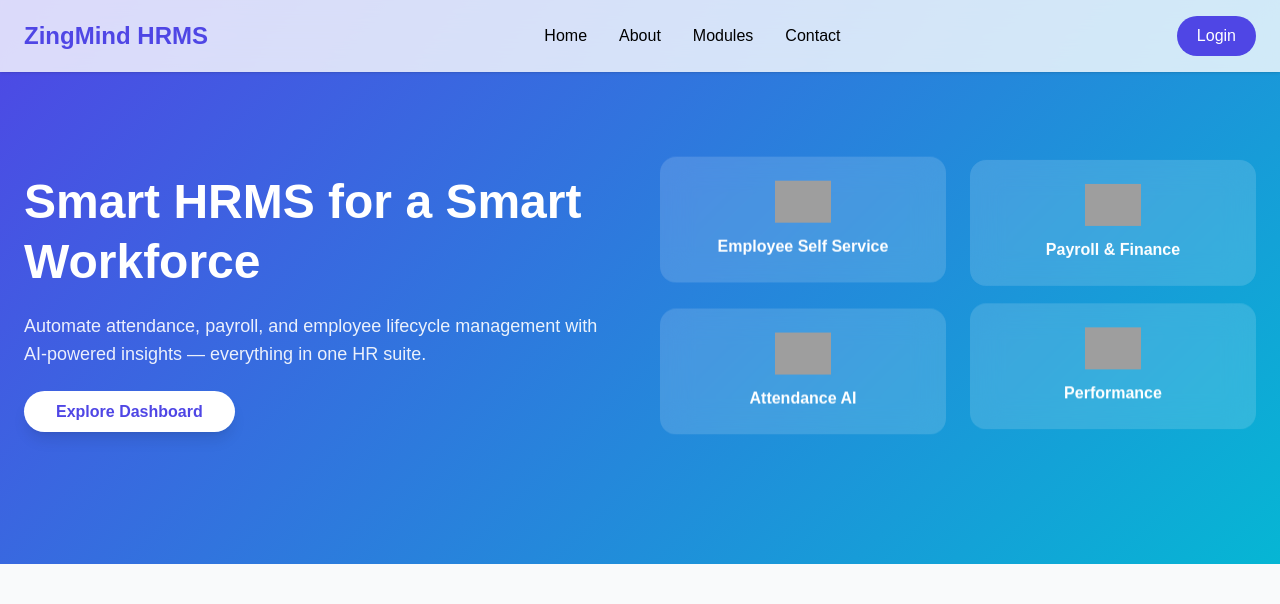
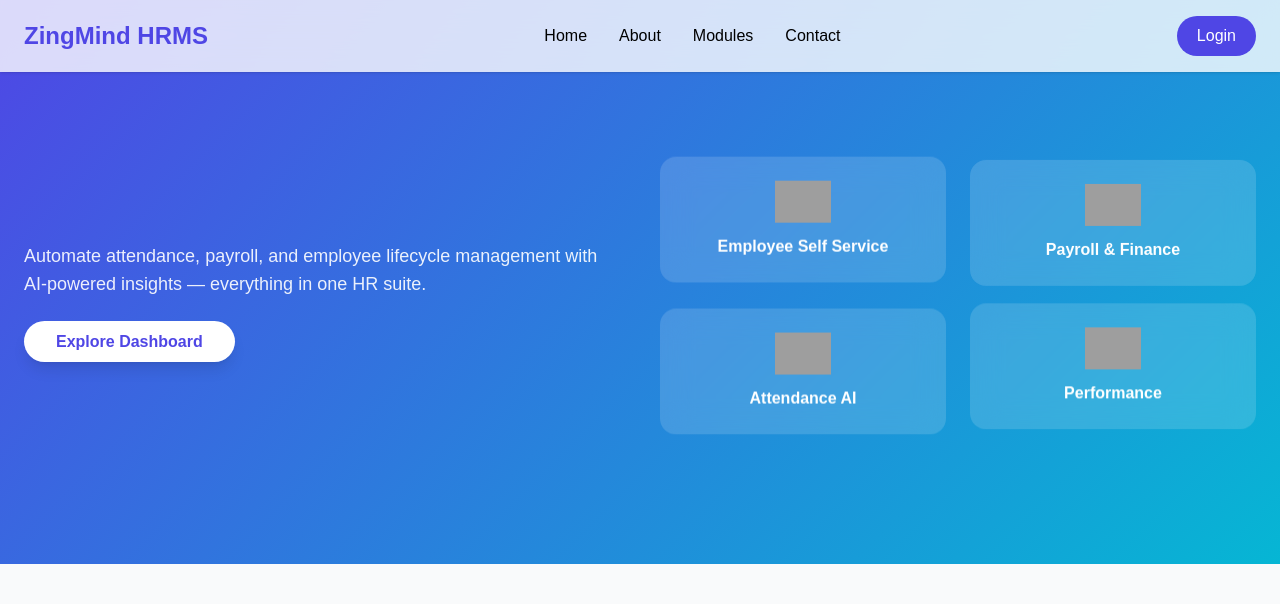
Before and after one commit to ManasYadav0108/hrms, a Django app: page / in a window 1280 px wide. Shown: the top 604 px of the page. Run offline with Django 5.2, Linux system fonts and the light colour scheme; some libraries are stand-ins or nearby versions; grey boxes are pictures that could not be loaded.

Commit message:
Comment out heading in index.html
Comment out the heading for the HRMS homepage.

```diff
--- a/hrms/templates/index.html
+++ b/hrms/templates/index.html
@@ -78,9 +78,9 @@
     <div class="container mx-auto grid md:grid-cols-2 gap-10 items-center">
 
       <div class="slide-in-left" data-aos="fade-right" data-aos-duration="1200">
-        <h2 class="text-5xl font-bold leading-tight mb-5">
+        <!-- <h2 class="text-5xl font-bold leading-tight mb-5">
           Smart HRMS for a Smart Workforce
-        </h2>
+        </h2> -->
         <p class="text-lg opacity-90 mb-8">
           Automate attendance, payroll, and employee lifecycle management with AI-powered insights — everything in one HR suite.
         </p>
```
